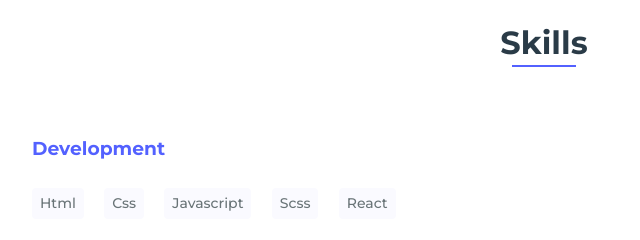
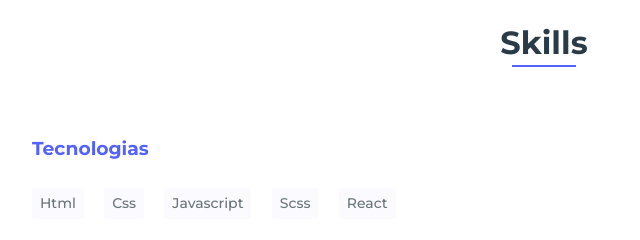
Before and after one commit to Caiomafia/Api, a plain HTML site: page index.html in a window 1280 px wide. Shown: the part 840-1080 px from the top of the page, 96-736 px from the left. Drawn offline with nearby package versions, Linux system fonts and the light colour scheme.

Commit message:
Finalizado

```diff
--- a/index.html
+++ b/index.html
@@ -72,7 +72,7 @@
 
                 <div class="skills__container bd-grid">
                     <div class="skills__box">
-                        <h3 class="skills__subtitle">Development</h3>
+                        <h3 class="skills__subtitle">Tecnologias</h3>
                         <span class="skills__name">Html</span>
                         <span class="skills__name">Css</span>
                         <span class="skills__name">Javascript</span>
```
